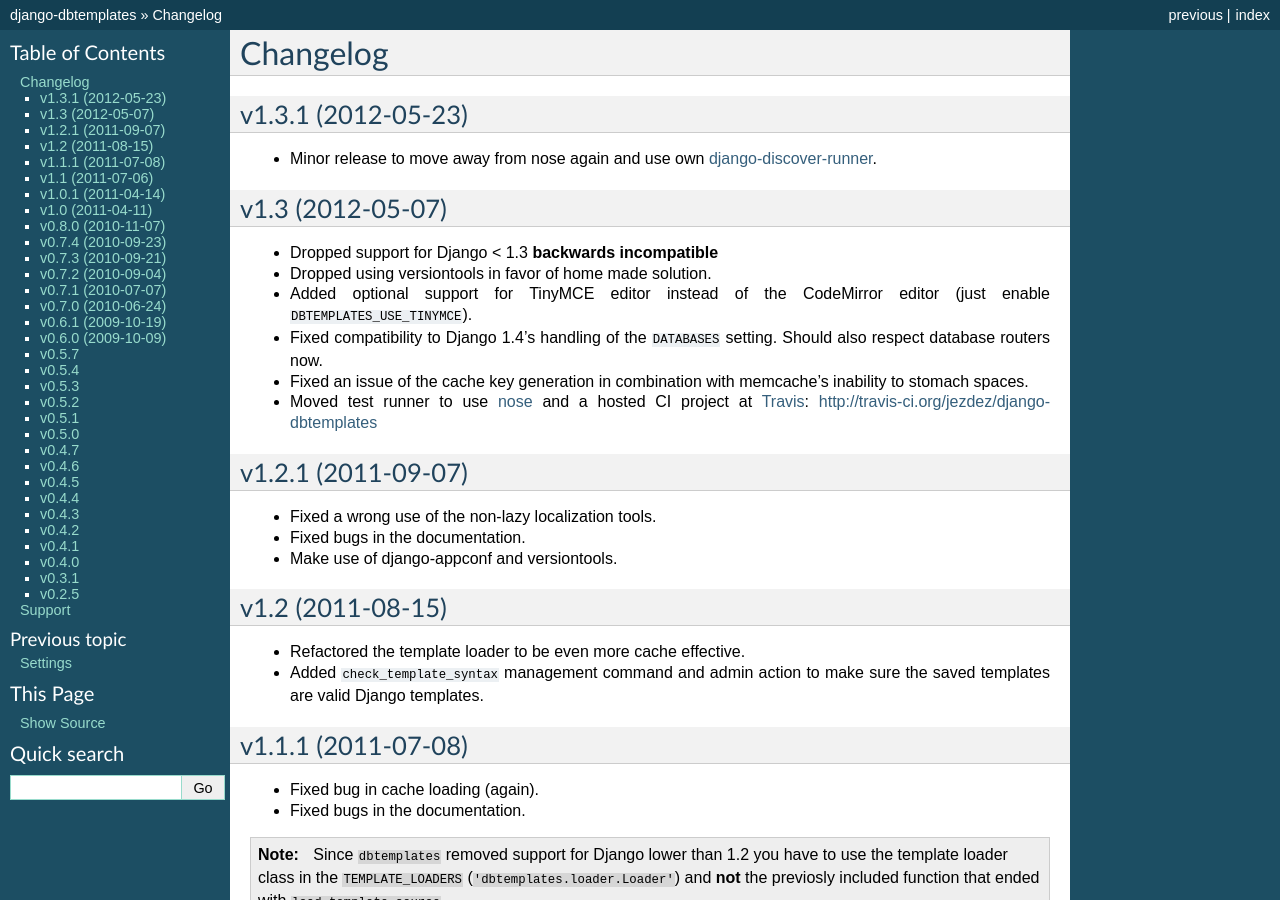
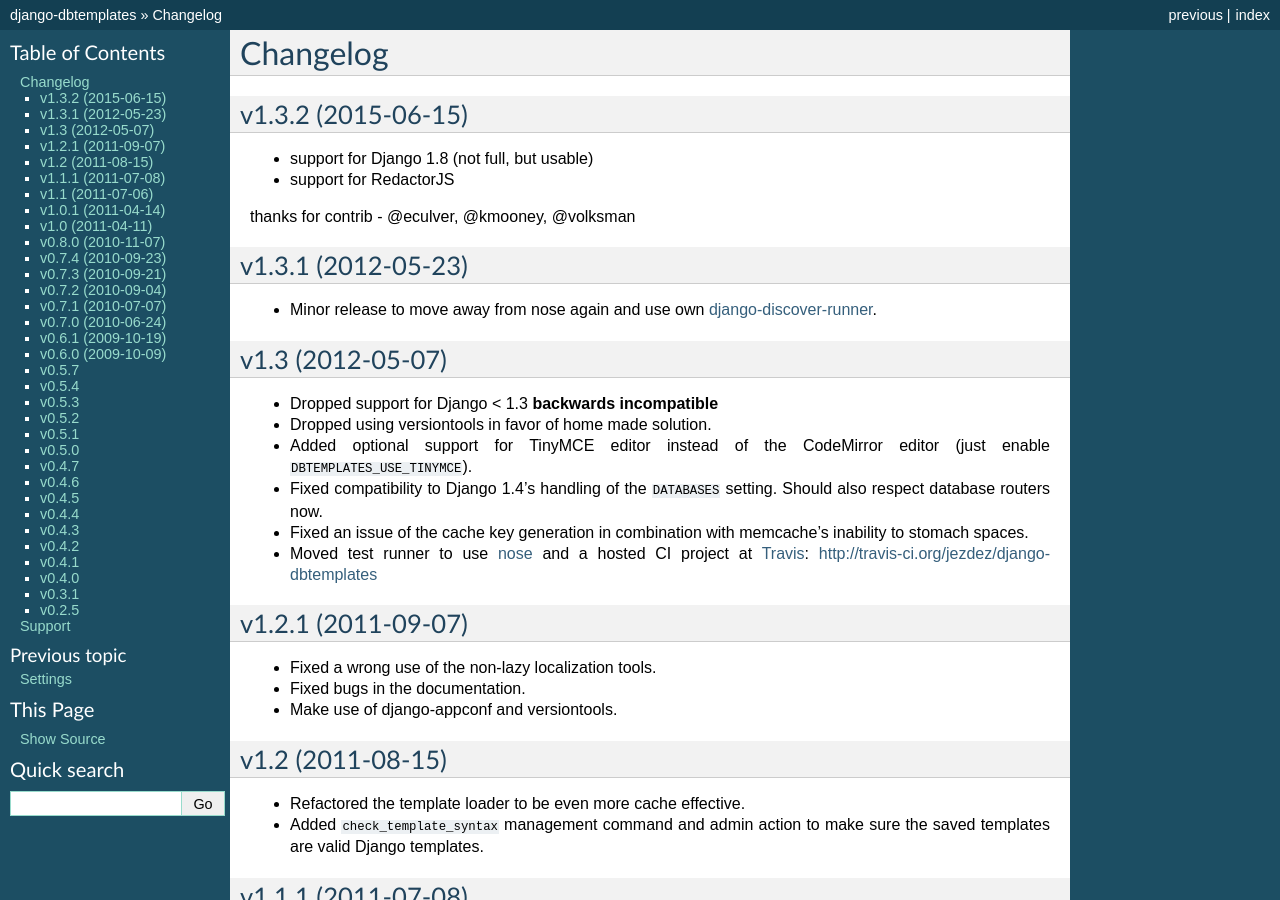
Before and after one commit to jazzband/django-dbtemplates, a Sphinx documentation site: the page built from docs/changelog.txt, in a window 1280 px wide and 900 px high. Built offline with Sphinx 7.4.7, drawn with Linux system fonts in a browser that asks for light colours.

Commit message:
update readme and added notice about compatibility, bump version and changelog

```diff
--- a/README.rst
+++ b/README.rst
@@ -20,4 +20,10 @@
 
 https://github.com/jezdez/django-dbtemplates
 
+Compatibility Roadmap
+---------------------
+
+Since 1.3.2 ``dbtemplates`` dropped support for Django < 1.4
+Since 1.4 will be supported only Django >= 1.7, please freeze your requirements on specific version of dbtemplates !
+
 .. _template loader: http://docs.djangoproject.com/en/dev/ref/templates/api/#loader-types
--- a/dbtemplates/__init__.py
+++ b/dbtemplates/__init__.py
@@ -1,2 +1,2 @@
 # following PEP 386
-__version__ = "1.3.1"
+__version__ = "1.3.2"
--- a/docs/changelog.txt
+++ b/docs/changelog.txt
@@ -1,5 +1,13 @@
 Changelog
 =========
+
+v1.3.2 (2015-06-15)
+-------------------
+
+* support for Django 1.8 (not full, but usable)
+* support for RedactorJS
+
+thanks for contrib - @eculver, @kmooney, @volksman
 
 v1.3.1 (2012-05-23)
 -------------------
```
